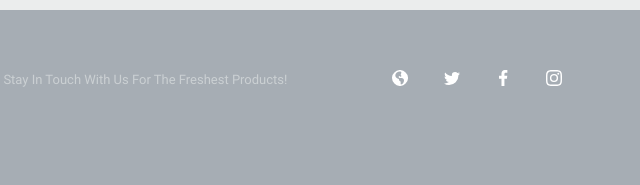
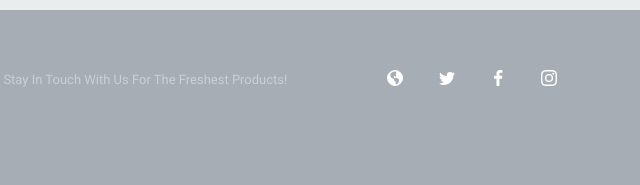
Before and after one commit to AnikoShaverdashvili/Lesson5, a plain HTML site: page index.html in a window 1280 px wide. Shown: the part 1463-1648 px from the top of the page, 637-1277 px from the left. Drawn offline with Linux system fonts and the light colour scheme.

Commit message:
Position

```diff
--- a/css/style.css
+++ b/css/style.css
@@ -164,7 +164,7 @@ body{
 	margin-right:32px;
 }
 .icon-1{
-	margin-left:105px;
+	margin-left:100px;
 }
 .block5{
 	 font-family: 'Roboto';
--- a/index.html
+++ b/index.html
@@ -9,7 +9,7 @@
 	</head>
 		<body>
 			<header class="header">
-				<a href="index.html"><img src="image/LOGO.svg.svg" alt="logo" class="logo d-inline-block"></a><!--
+				<a href="index.html"><img src="image/LOGO.svg" alt="logo" class="logo d-inline-block"></a><!--
 				 --><nav class="navigation d-inline-block">
 					<ul>
 						<li class="nav-li d-inline-block">
@@ -118,7 +118,7 @@
 						<img src="image/web.svg" alt="icon" class="icon-1">
 						<img src="image/twitter.svg" alt="icon" class="icon-2">
 						<img src="image/facebook.svg" alt="icon" class="icon-3">
-						<img src="image/path3.svg" alt="icon" class="icon-4">
+						<img src="image/Path3.svg" alt="icon" class="icon-4">
 					</div>
 				</div>
 			</footer>
```
